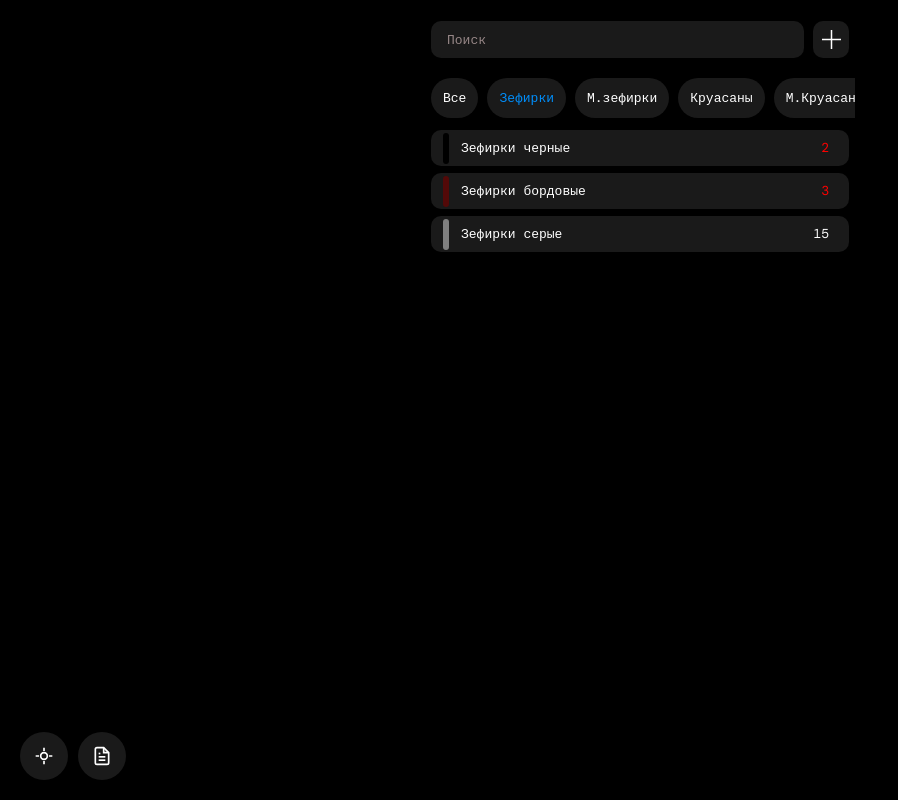
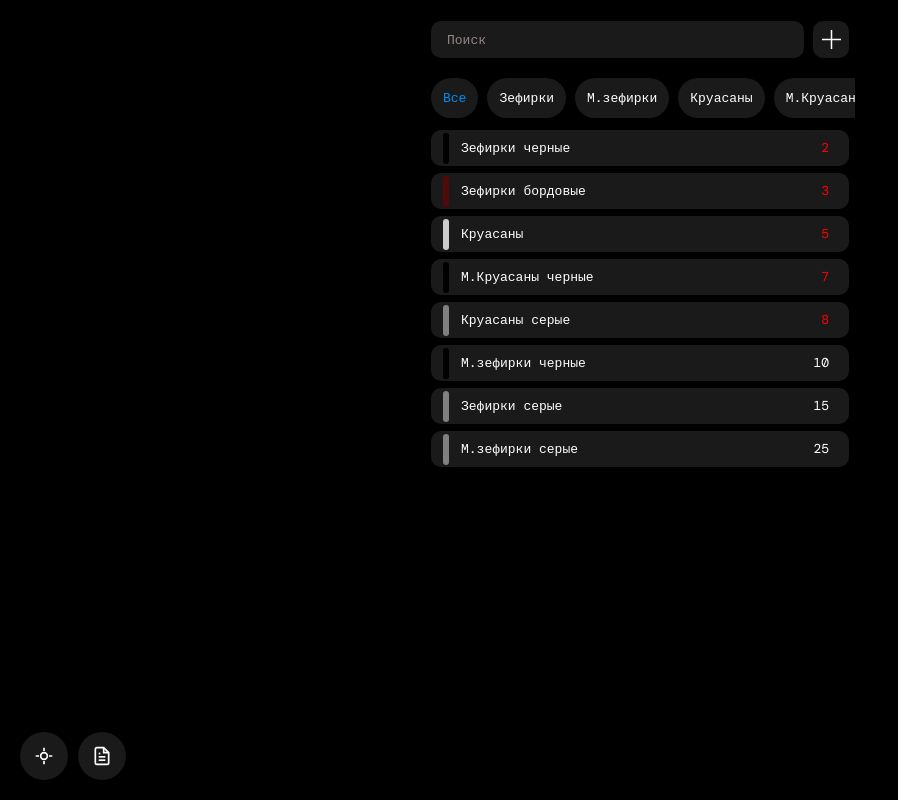
Before and after one commit to 1x5/-2, a React (Vite) app: page / in a window 1280 px wide. Shown: the whole page, without its empty margins (0-898 px from the left). Built offline with nearby package versions, Linux system fonts and the light colour scheme; a web font is replaced by a local one.

Commit message:
Change default active category to 'Все'

```diff
--- a/src/App.jsx
+++ b/src/App.jsx
@@ -17,7 +17,7 @@ const initialData = [
 function App() {
   const [items, setItems] = useState(initialData)
   const [emptyCategories, setEmptyCategories] = useState([])
-  const [activeCategory, setActiveCategory] = useState('Зефирки')
+  const [activeCategory, setActiveCategory] = useState('Все')
   const [searchQuery, setSearchQuery] = useState('')
   const [editing, setEditing] = useState({ id: null, field: null }) // id и поле (name/quantity)
   const [editingValue, setEditingValue] = useState('')
```
